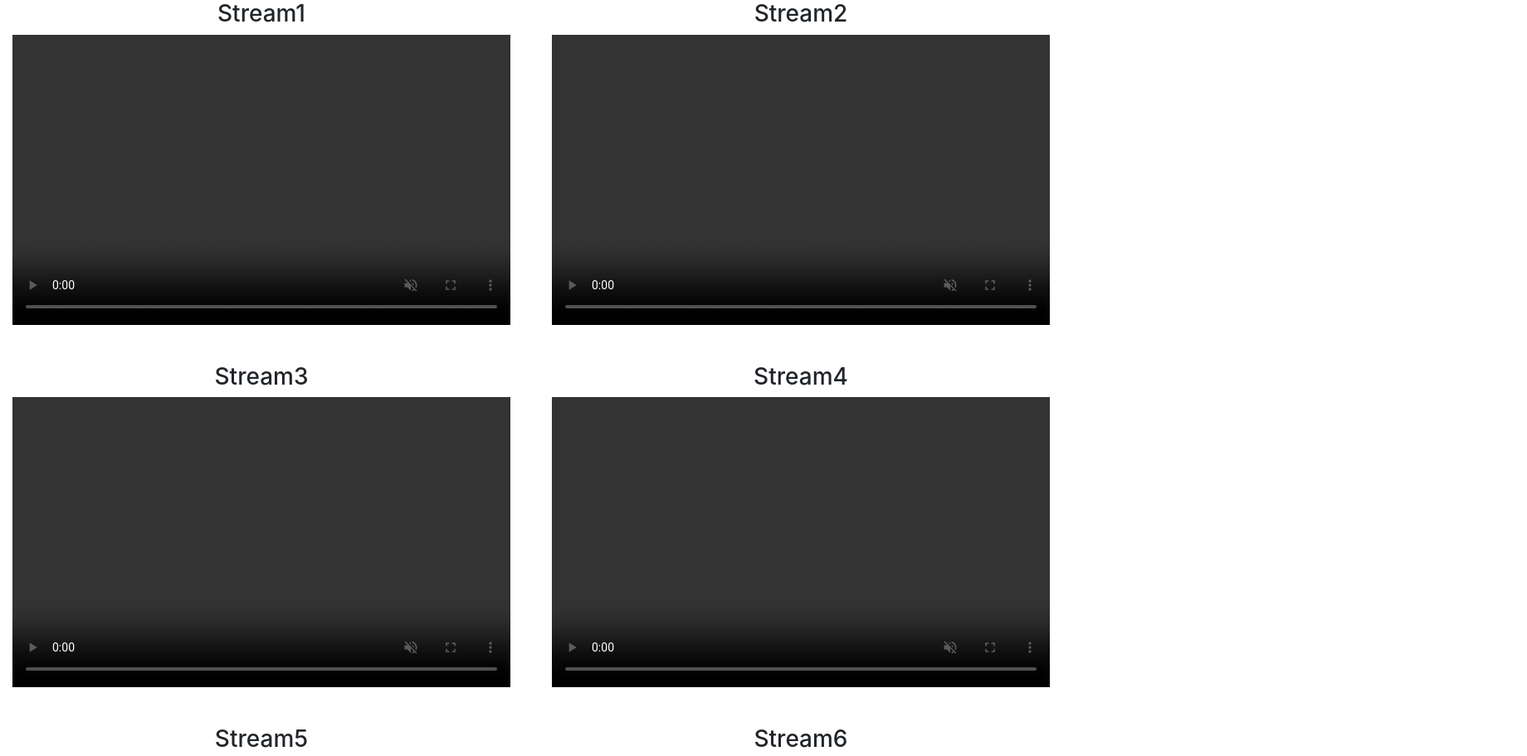
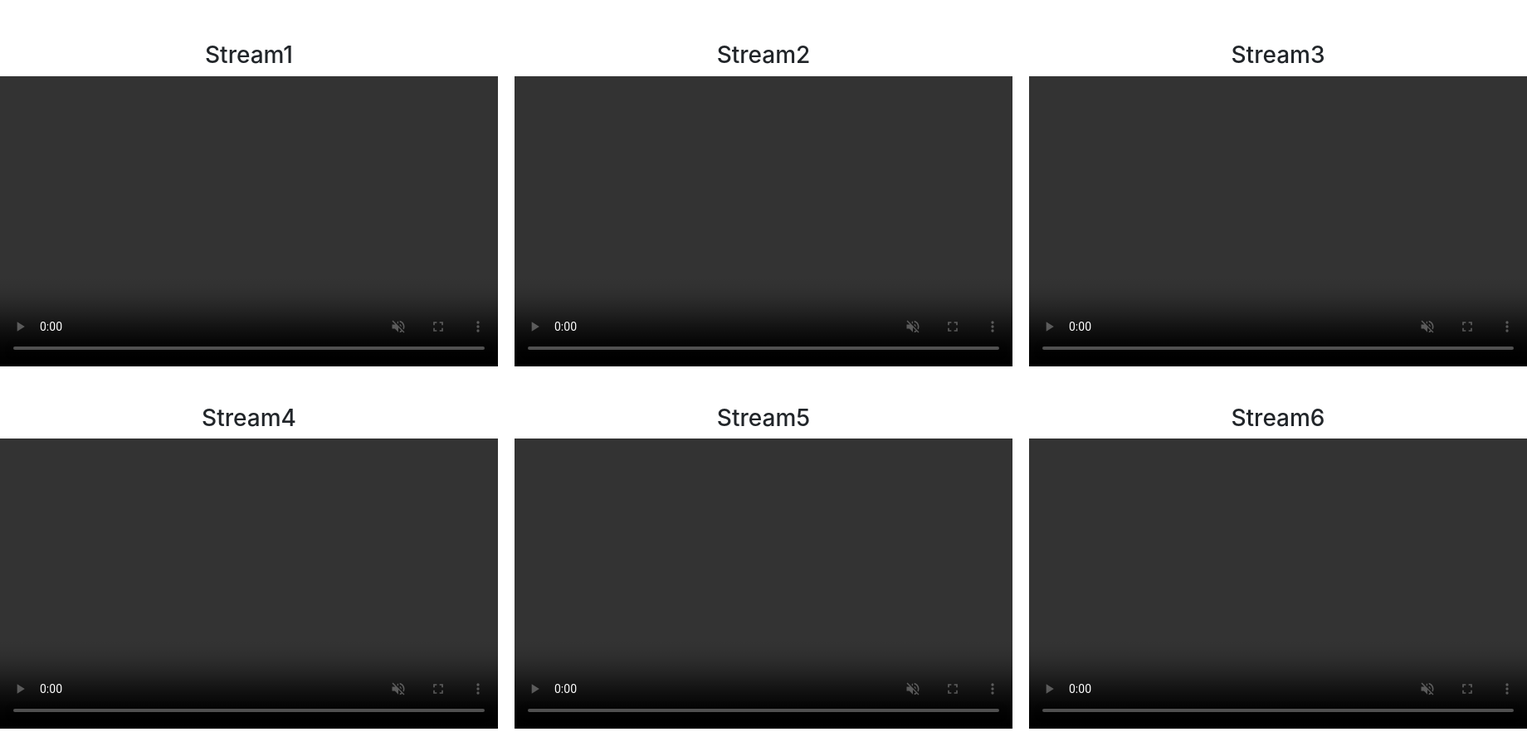
Before and after one commit to UmileVX/RtspSampleServer, a website built with webpack: page public/pages/viewer_all.html in a window 1280 px wide. Shown: the top 912 px of the page at 83% size, 1840 px wide, since content can reach past the window. Built offline with nearby package versions, Linux system fonts and the light colour scheme; no server answers.

Commit message:
Change css to show three stream in a row

```diff
--- a/public/css/viewer_all.css
+++ b/public/css/viewer_all.css
@@ -16,11 +16,11 @@ body {
 
 #video-container {
     display: grid;
-    grid-template-columns: 1fr 1fr;
+    grid-template-columns: 1fr 1fr 1fr;
     grid-template-rows: 1fr 1fr;
     row-gap: 40px;
     column-gap: 20px;
-    margin-bottom: 50px;
+    margin: 50px 0;
 }
 
 video {
```
